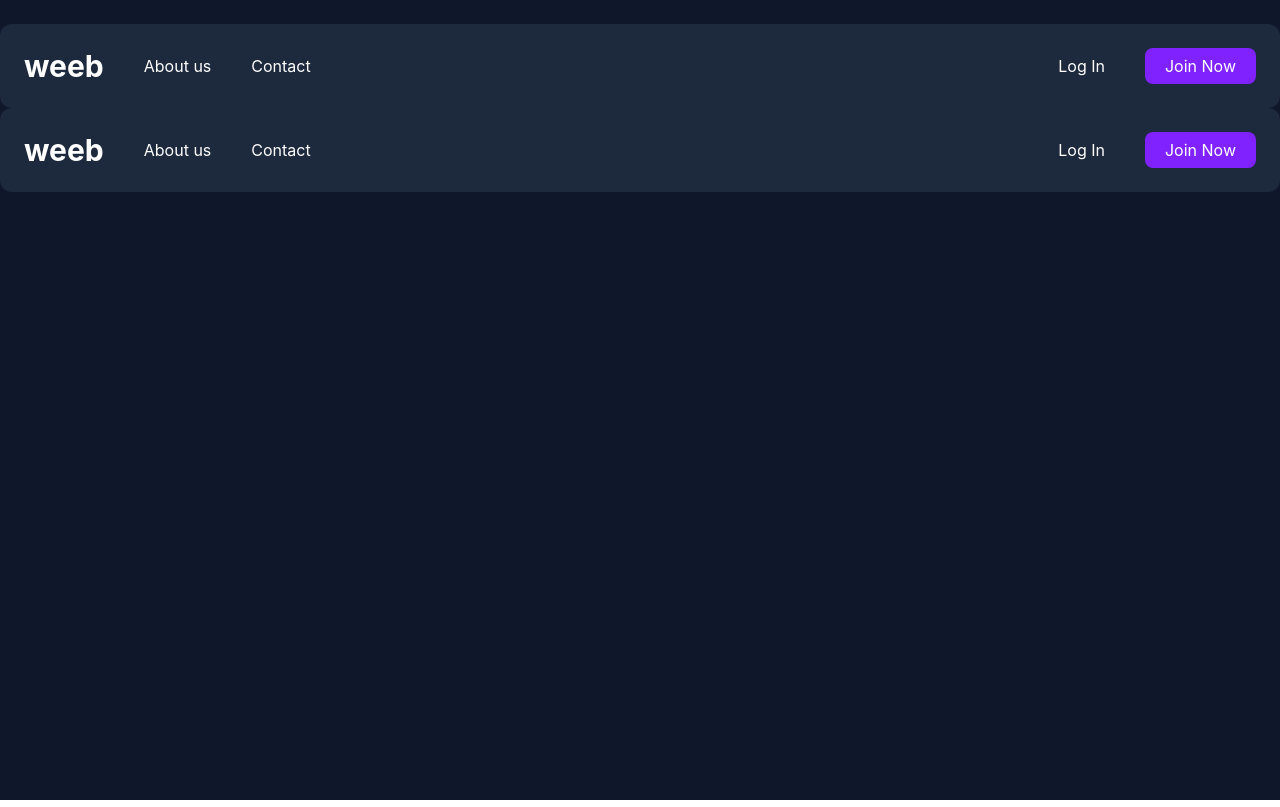
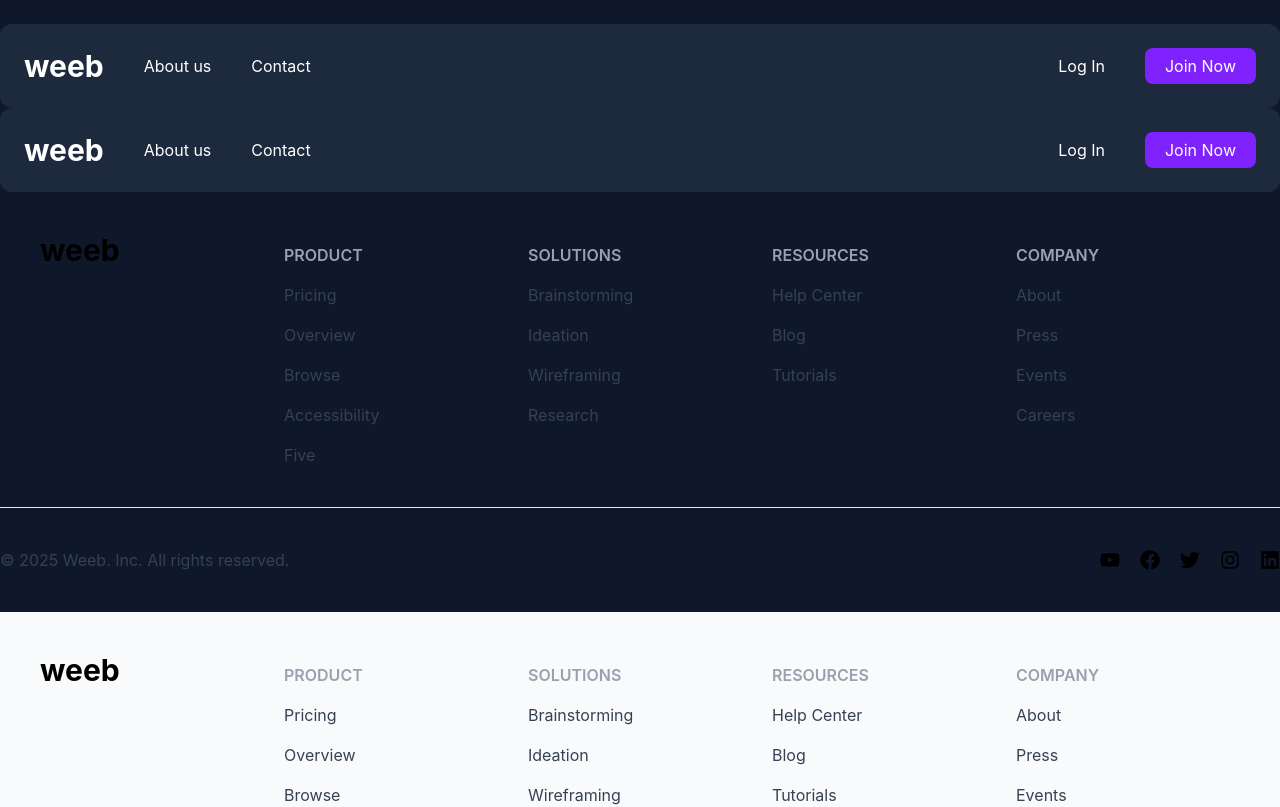
Before and after one commit to percevalseb1309/weeb_sebastien_rochat, a React (Vite) app: page / in a window 1280 px wide. Shown: the top 807 px of the page. Built offline with nearby package versions, Linux system fonts and the light colour scheme.

Commit message:
feat: create Footer component

```diff
--- a/package.json
+++ b/package.json
@@ -13,6 +13,7 @@
     "@tailwindcss/vite": "^4.3.2",
     "react": "^19.2.7",
     "react-dom": "^19.2.7",
+    "react-icons": "^5.7.0",
     "react-router-dom": "^7.18.1",
     "tailwindcss": "^4.3.2"
   },
--- a/src/Layout.jsx
+++ b/src/Layout.jsx
@@ -5,14 +5,14 @@ import Footer from "./components/Footer";
 
 function Layout() {
     return (
-        <div className="min-h-screen bg-slate-900">
+        <div className="min-h-screen flex flex-col bg-slate-900">
             <header className="pt-6">
                 <NavBar/>
             </header>
-            <main>
+            <main className="flex-1">
                 <Outlet/>
             </main>
-            <footer>
+            <footer className="bg-gray-50">
                 <Footer/>
             </footer>
         </div>
--- a/src/components/Footer.jsx
+++ b/src/components/Footer.jsx
@@ -1,9 +1,75 @@
+import { Link } from "react-router-dom";
+import { FaYoutube, FaFacebook, FaTwitter, FaInstagram, FaLinkedin } from "react-icons/fa";
+
 function Footer() {
-  return (
-    <div>
+    return (
+        <div className="container mx-auto">
+            <div className="m-10 grid grid-cols-5 items-baseline gap-5">
+                <section>
+                    <Link to="/" className="text-3xl font-bold hover:text-violet-500 transition duration-200">weeb</Link>
+                </section>
+                <section>
+                    <h2 className="font-semibold text-gray-400 uppercase">Product</h2>
+                    <ul className="list-none mt-4 space-y-4 text-gray-700">
+                        <li><a href="#" className="hover:text-violet-500 transition duration-200">Pricing</a></li>
+                        <li><a href="#" className="hover:text-violet-500 transition duration-200">Overview</a></li>
+                        <li><a href="#" className="hover:text-violet-500 transition duration-200">Browse</a></li>
+                        <li><a href="#" className="hover:text-violet-500 transition duration-200">Accessibility</a></li>
+                        <li><a href="#" className="hover:text-violet-500 transition duration-200">Five</a></li>
+                    </ul>
+                </section>
+                <section>
+                    <h2 className="font-semibold text-gray-400 uppercase">Solutions</h2>
+                    <ul className="list-none mt-4 space-y-4 text-gray-700">
+                        <li><a href="#" className="hover:text-violet-500 transition duration-200">Brainstorming</a></li>
+                        <li><a href="#" className="hover:text-violet-500 transition duration-200">Ideation</a></li>
+                        <li><a href="#" className="hover:text-violet-500 transition duration-200">Wireframing</a></li>
+                        <li><a href="#" className="hover:text-violet-500 transition duration-200">Research</a></li>
+                    </ul>
+                </section>
+                <section>
+                    <h2 className="font-semibold text-gray-400 uppercase">Resources</h2>
+                    <ul className="list-none mt-4 space-y-4 text-gray-700">
+                        <li><a href="#" className="hover:text-violet-500 transition duration-200">Help Center</a></li>
+                        <li><a href="#" className="hover:text-violet-500 transition duration-200">Blog</a></li>
+                        <li><a href="#" className="hover:text-violet-500 transition duration-200">Tutorials</a></li>
+                    </ul>
+                </section>
+                <section>
+                    <h2 className="font-semibold text-gray-400 uppercase">Company</h2>
+                    <ul className="list-none mt-4 space-y-4 text-gray-700">
+                        <li><a href="#" className="hover:text-violet-500 transition duration-200">About</a></li>
+                        <li><a href="#" className="hover:text-violet-500 transition duration-200">Press</a></li>
+                        <li><a href="#" className="hover:text-violet-500 transition duration-200">Events</a></li>
+                        <li><a href="#" className="hover:text-violet-500 transition duration-200">Careers</a></li>
+                    </ul>
+                </section>
+            </div>
 
-    </div>
-  );
+            <hr className="border-gray-200" />
+
+            <div className="flex justify-between items-center my-10">
+                <p className="text-gray-700">&copy; 2025 Weeb. Inc. All rights reserved.</p>
+                <div className="flex gap-5 text-xl">
+                    <a href="#" aria-label="YouTube" className="hover:text-violet-500 transition duration-200">
+                        <FaYoutube />
+                    </a>
+                    <a href="#" aria-label="Facebook" className="hover:text-violet-500 transition duration-200">
+                        <FaFacebook />
+                    </a>
+                    <a href="#" aria-label="Twitter" className="hover:text-violet-500 transition duration-200">
+                        <FaTwitter />
+                    </a>
+                    <a href="#" aria-label="Instagram" className="hover:text-violet-500 transition duration-200">
+                        <FaInstagram />
+                    </a>
+                    <a href="#" aria-label="LinkedIn" className="hover:text-violet-500 transition duration-200">
+                        <FaLinkedin />
+                    </a>
+                </div>
+            </div>
+        </div>
+    );
 }
 
 export default Footer;
```
Also changed, not shown: 1 other file (tests, documents, lock files or other folders).
